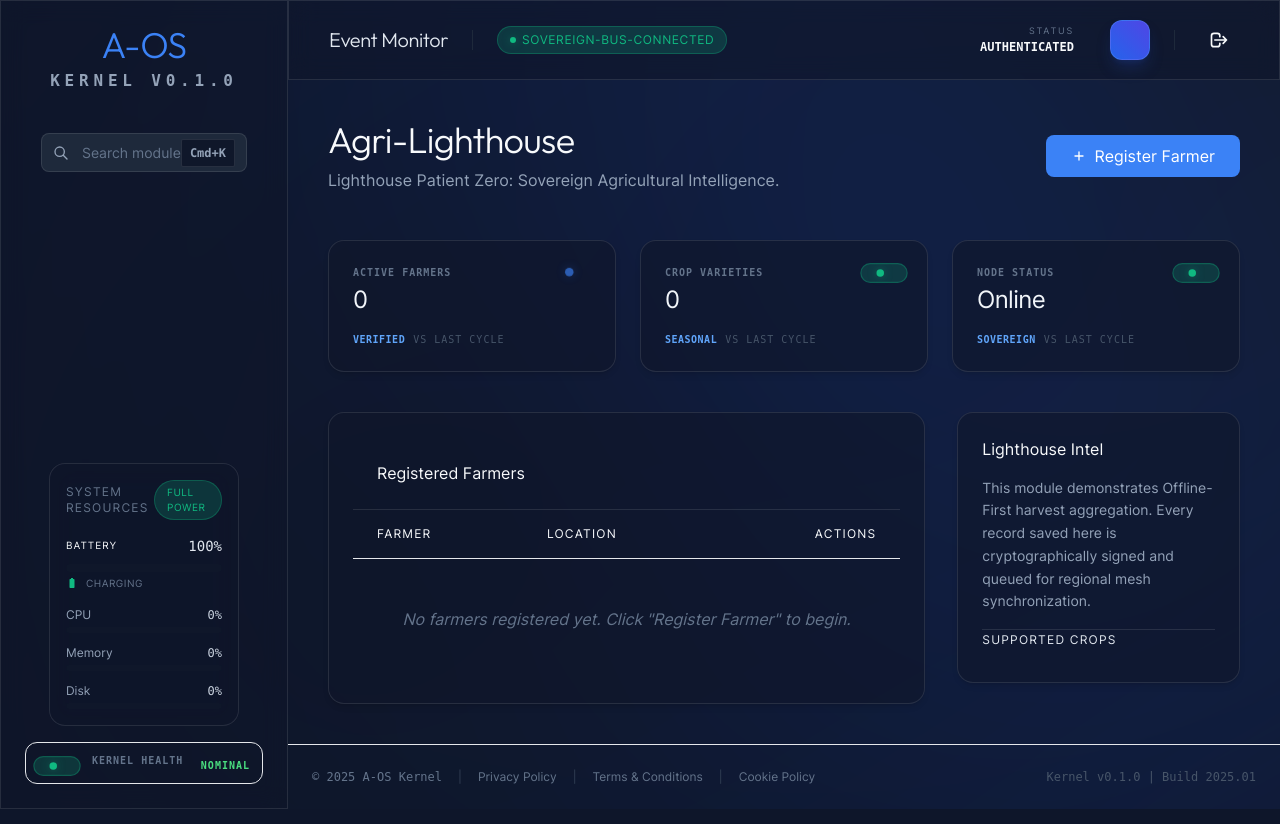
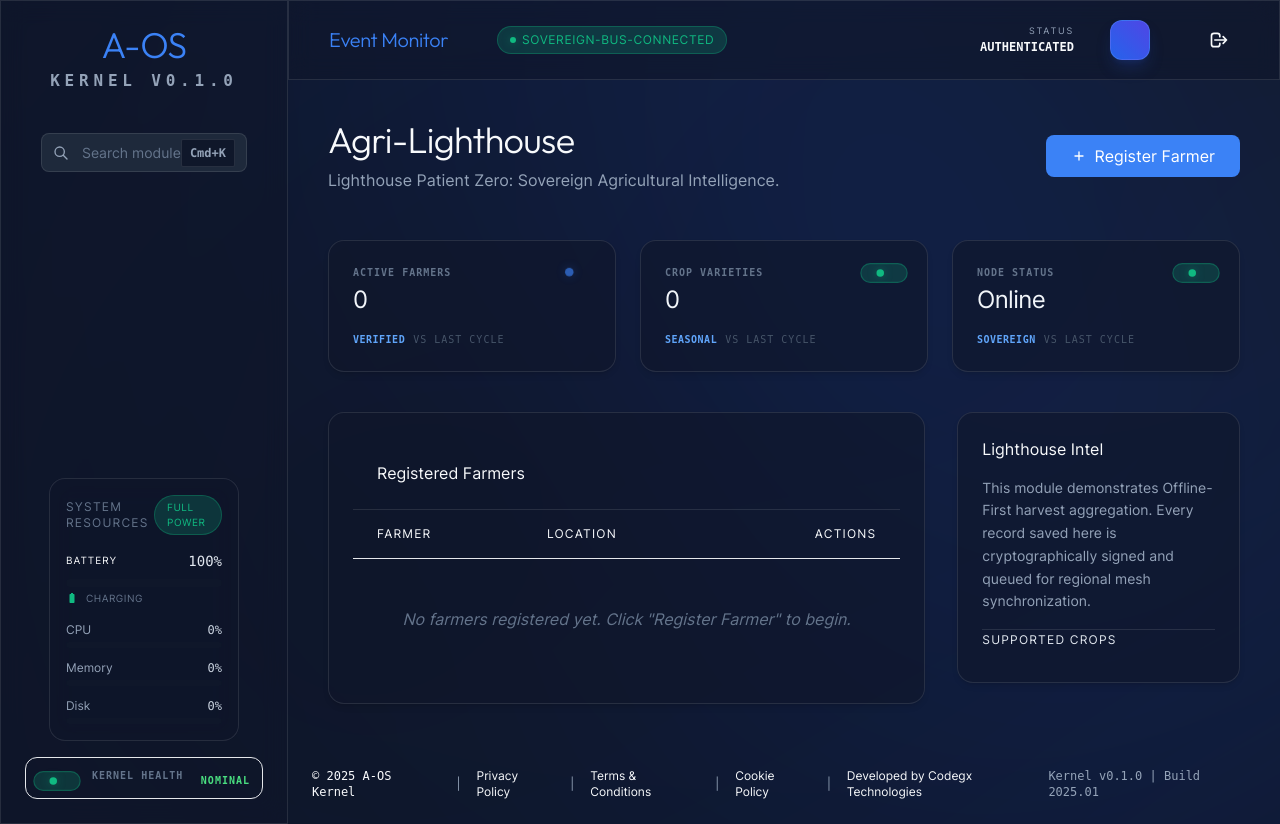
Before and after one commit to peteroluoch/africa-offline-os, a FastAPI app: template aos/api/templates/agri.html in a window 1280 px wide. Run offline with FastAPI, Linux system fonts and the light colour scheme; the template is opened without the code that fills it, so the values that code supplies are empty; some web fonts are replaced.

Commit message:
feat: Fix footer with HR line, developer credit, and distinct background
- Added HR line with proper padding (px-10 to match content)
- Added Codegx Technologies developer credit link
- Made footer distinct with aos-bg-surface-elevated
- HR line doesn't extend to edge
- All design tokens (aos-*) - FAANG compliant

Developer credit links to https://codegxtechnologies.org/

```diff
--- a/aos/api/templates/dashboard.html
+++ b/aos/api/templates/dashboard.html
@@ -287,28 +287,28 @@
 
     <!-- Main Content -->
     <main class="flex-1 flex flex-col relative z-10">
-        <header class="h-20 border-b border-slate-800/50 aos-glass px-10 flex items-center justify-between">
+        <header class="h-20 aos-border-b aos-glass px-10 flex items-center justify-between">
             <div class="flex items-center space-x-6">
-                <h2 class="aos-text-display text-xl font-bold text-slate-200 tracking-tight">Event Monitor</h2>
-                <div class="h-5 w-px bg-slate-800"></div>
+                <h2 class="aos-text-display text-xl font-bold aos-text-primary tracking-tight">Event Monitor</h2>
+                <div class="h-5 w-px aos-bg-subtle"></div>
                 {{ badge(text="Sovereign-Bus-Connected", variant="success") }}
             </div>
 
             <div class="flex items-center space-x-6">
                 <div class="text-right">
-                    <p class="text-[9px] font-black text-slate-500 uppercase tracking-[0.2em] leading-none mb-1">Status
+                    <p class="text-[9px] font-black aos-text-muted uppercase tracking-[0.2em] leading-none mb-1">Status
                     </p>
                     <p class="text-xs font-bold text-green-400 aos-text-mono">AUTHENTICATED</p>
                 </div>
                 <div class="flex items-center space-x-3">
-                    <span class="text-sm font-semibold text-slate-300 aos-text-mono">{{ user.username }}</span>
+                    <span class="text-sm font-semibold aos-text-primary aos-text-mono">{{ user.username }}</span>
                     <div
                         class="w-10 h-10 rounded-xl bg-gradient-to-tr from-blue-600 to-indigo-600 border border-blue-400/30 flex items-center justify-center font-bold text-white shadow-lg shadow-blue-900/40">
                         {{ user.username[:2].upper() }}
                     </div>
                 </div>
 
-                <div class="h-5 w-px bg-slate-800 mx-2"></div>
+                <div class="h-5 w-px aos-bg-subtle mx-2"></div>
 
                 <a href="/auth/logout"
                     class="group flex items-center justify-center w-10 h-10 rounded-xl aos-bg-surface-elevated aos-border-subtle aos-text-secondary hover:aos-text-danger hover:aos-bg-danger-fade transition-all duration-200"
@@ -363,20 +363,31 @@
         </div>
 
         <!-- Footer - Outside scrollable content -->
-        <footer class="aos-bg-surface-base">
-            <div class="border-t border-slate-800/30 px-10 aos-p-6">
-                <div class="flex items-center justify-between text-xs text-slate-500">
+        <footer class="aos-bg-surface-elevated">
+            <!-- HR Line with proper padding -->
+            <div class="px-10">
+                <div class="aos-border-t"></div>
+            </div>
+
+            <div class="px-10 aos-p-6">
+                <div class="flex items-center justify-between text-xs aos-text-secondary">
                     <div class="flex items-center space-x-4">
                         <span class="aos-text-mono">© 2025 A-OS Kernel</span>
-                        <span class="text-slate-700">|</span>
-                        <a href="/privacy" class="hover:text-blue-400 transition-colors duration-200">Privacy Policy</a>
-                        <span class="text-slate-700">|</span>
-                        <a href="/terms" class="hover:text-blue-400 transition-colors duration-200">Terms &
+                        <span class="aos-text-muted">|</span>
+                        <a href="/privacy" class="hover:aos-text-primary transition-colors duration-200">Privacy
+                            Policy</a>
+                        <span class="aos-text-muted">|</span>
+                        <a href="/terms" class="hover:aos-text-primary transition-colors duration-200">Terms &
                             Conditions</a>
-                        <span class="text-slate-700">|</span>
-                        <a href="/cookies" class="hover:text-blue-400 transition-colors duration-200">Cookie Policy</a>
+                        <span class="aos-text-muted">|</span>
+                        <a href="/cookies" class="hover:aos-text-primary transition-colors duration-200">Cookie
+                            Policy</a>
+                        <span class="aos-text-muted">|</span>
+                        <a href="https://codegxtechnologies.org/" target="_blank" rel="noopener noreferrer"
+                            class="hover:aos-text-primary transition-colors duration-200">Developed by Codegx
+                            Technologies</a>
                     </div>
-                    <div class="text-slate-600 aos-text-mono">
+                    <div class="aos-text-muted aos-text-mono">
                         Kernel v0.1.0 | Build 2025.01
                     </div>
                 </div>
```
